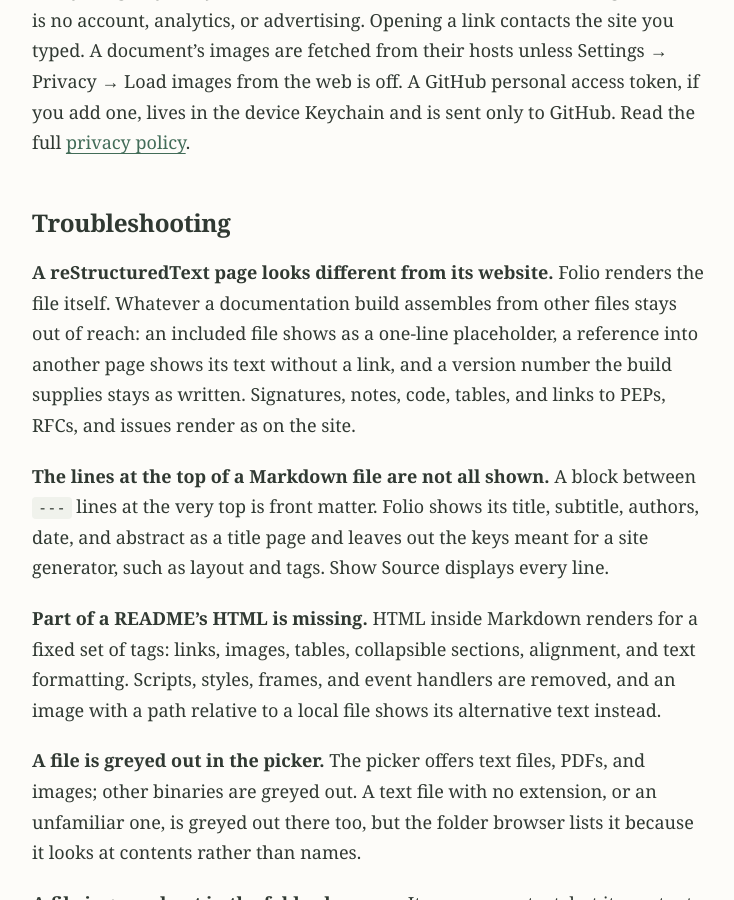
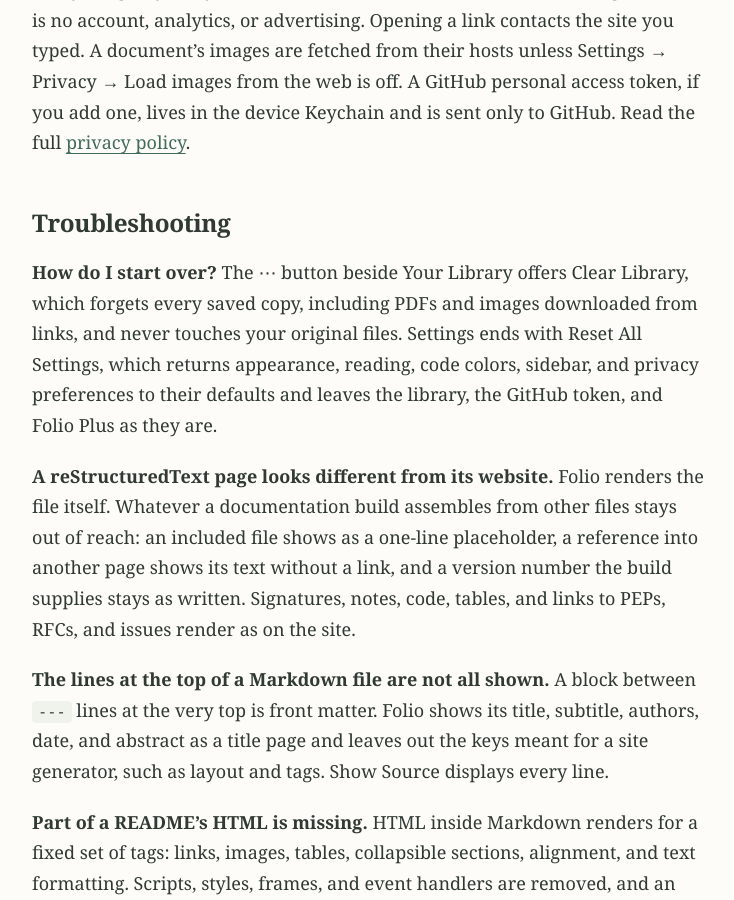
Before and after one commit to BlueTaoLLC/FolioApp, a Jekyll site: the page built from support.md, in a window 1280 px wide and 900 px high, scrolled down 2020 px. Shown: the whole window, without its empty margins (272-1006 px from the left). Built offline with Jekyll 4.4.1, drawn with Linux system fonts in a browser that asks for light colours.

Commit message:
Support page: how to start over
Co-Authored-By: Claude Fable 5.1 <noreply@anthropic.com>

```diff
--- a/support.md
+++ b/support.md
@@ -35,6 +35,8 @@ Everything stays on your device: documents, bookmarks, and settings. There is no
 
 ## Troubleshooting
 
+**How do I start over?** The ⋯ button beside Your Library offers Clear Library, which forgets every saved copy, including PDFs and images downloaded from links, and never touches your original files. Settings ends with Reset All Settings, which returns appearance, reading, code colors, sidebar, and privacy preferences to their defaults and leaves the library, the GitHub token, and Folio Plus as they are.
+
 **A reStructuredText page looks different from its website.** Folio renders the file itself. Whatever a documentation build assembles from other files stays out of reach: an included file shows as a one-line placeholder, a reference into another page shows its text without a link, and a version number the build supplies stays as written. Signatures, notes, code, tables, and links to PEPs, RFCs, and issues render as on the site.
 
 **The lines at the top of a Markdown file are not all shown.** A block between `---` lines at the very top is front matter. Folio shows its title, subtitle, authors, date, and abstract as a title page and leaves out the keys meant for a site generator, such as layout and tags. Show Source displays every line.
```
